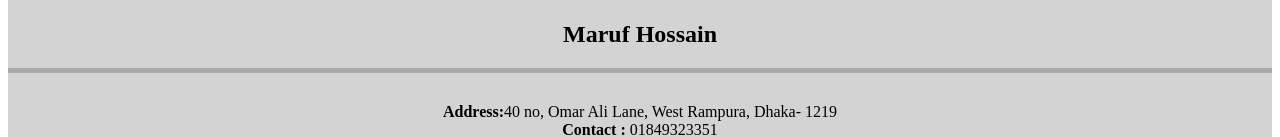
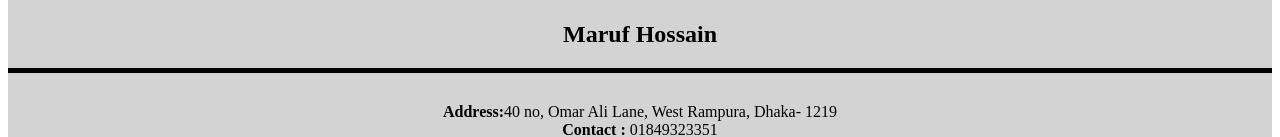
Before and after one commit to mdmarufhossain/my_curriculumvitae, a plain HTML site: page index.html in a window 1280 px wide. Shown: the part 233-370 px from the top of the page. Drawn offline with Linux system fonts and the light colour scheme.

Commit message:
Update index.html

```diff
--- a/index.html
+++ b/index.html
@@ -11,7 +11,7 @@
     <style>
         .h1 {
 
-            border-bottom: 5px solid darkgrey;
+            border-bottom: 5px solid black;
             margin-bottom: 30px;
         }
 
```
